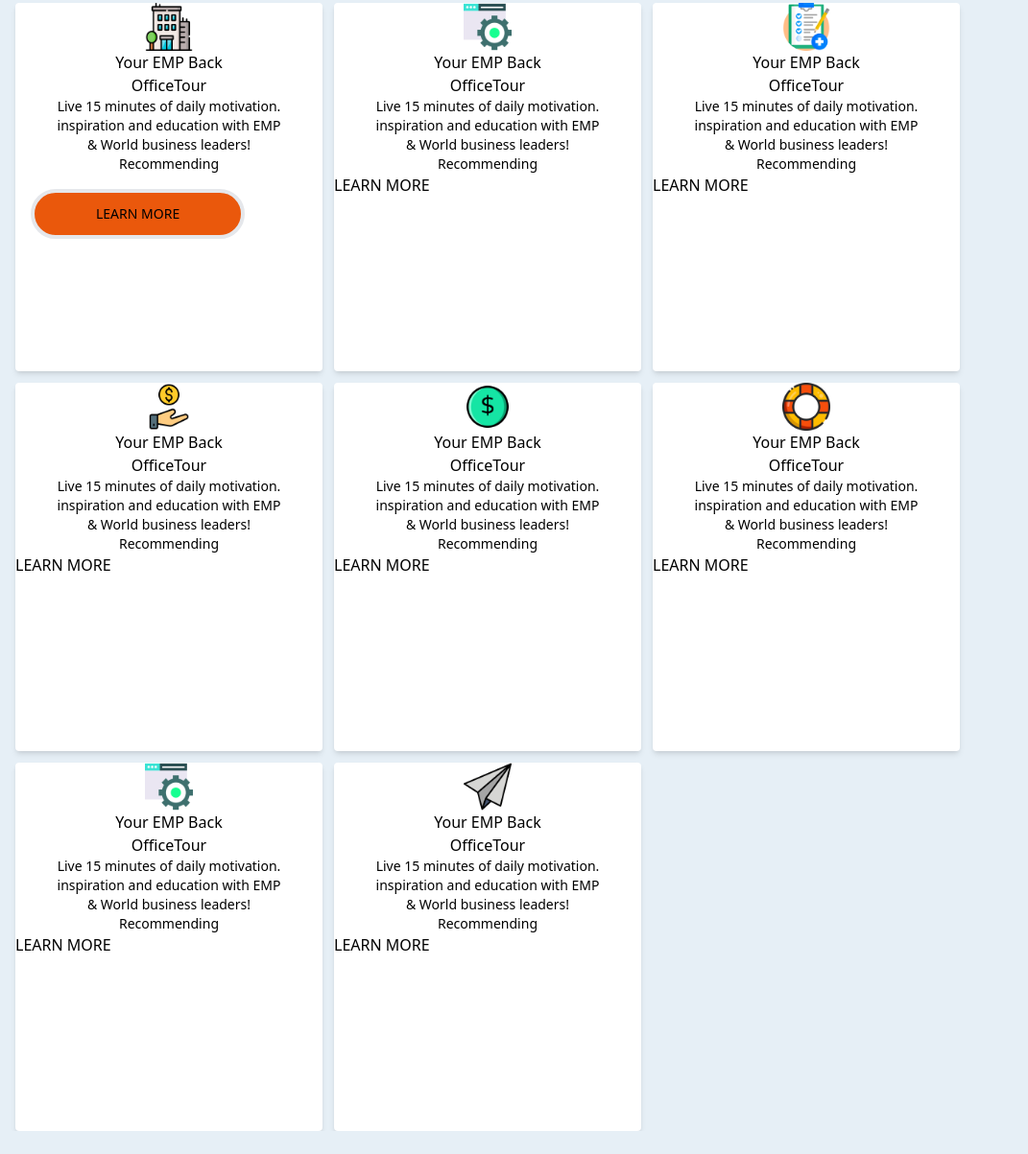
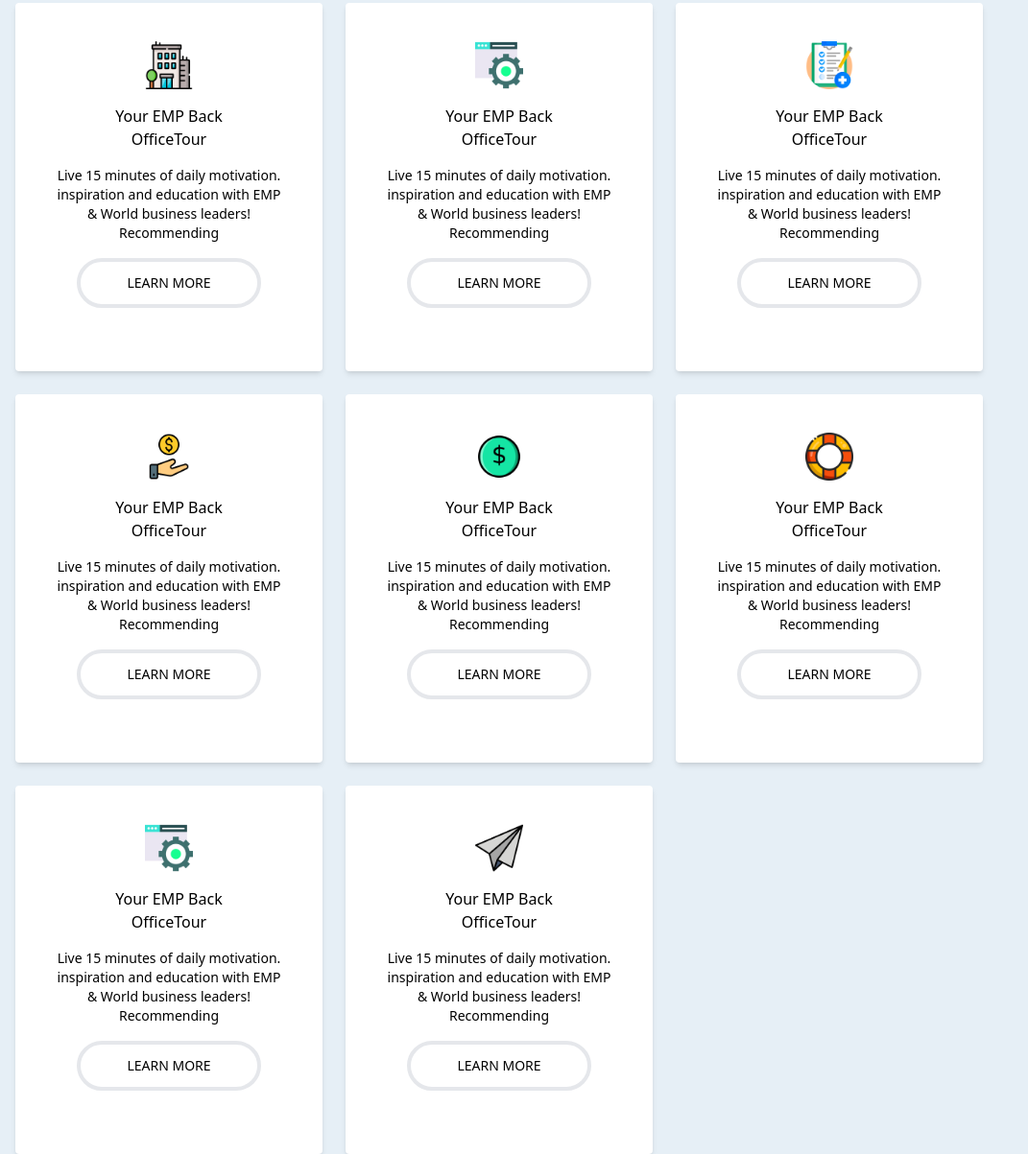
Before and after one commit to becodeorg/yu-4-css-frameworks-Gioke, a plain HTML site: page Frameworks_project_tailwinds/index.html in a window 1280 px wide. Shown: the part 13-1216 px from the top of the page at 96% size, without its empty margins (0-1071 px from the left). Before the commit the page ends 1192 px from the top, so only its background shows below. Drawn offline with nearby package versions, Linux system fonts and the light colour scheme.

Commit message:
buttons added

```diff
--- a/Frameworks_project_tailwinds/index.html
+++ b/Frameworks_project_tailwinds/index.html
@@ -11,54 +11,54 @@
 </head>
 <body>
 
-    <main class="flex flex-wrap gap-3 pt-4 pl-4 static">
+    <main class="flex flex-wrap gap-6 pt-4 pl-4">
         <div class="w-80 h-96 bg-white rounded overflow-hidden shadow-md">
-            <img class="m-auto" src="office.png" style="width: 50px; height:50px" alt="office picture">
-            <h4 class="text-center"><span>Your EMP Back<br> OfficeTour</span></h4>
-            <p class="text-center text-sm">Live 15 minutes of daily motivation.<br>inspiration and education with EMP<br>& World business leaders!<br>Recommending</p>
-            <button class="m-4 rounded-full border-4 px-16 py-3 uppercase text-sm bg-orange-600 border-orange-8OO">LEARN MORE</button>
+            <img class="m-auto mt-10" src="office.png" style="width: 50px; height:50px" alt="office picture">
+            <h4 class="text-center pt-4"><span>Your EMP Back<br> OfficeTour</span></h4>
+            <p class="text-center text-sm pt-4">Live 15 minutes of daily motivation.<br>inspiration and education with EMP<br>& World business leaders!<br>Recommending</p>
+            <div class="flex justify-center"><button class="m-4 rounded-full border-4 px-12 py-3 uppercase text-sm hover:bg-teal-400">LEARN MORE</button></div>
         </div>
         <div class="w-80 h-96 bg-white rounded overflow-hidden shadow-md">
-            <img class="m-auto" src="settings.png" style="width: 50px; height:50px" alt="settings picture">
-            <h4 class="text-center"><span>Your EMP Back<br> OfficeTour</span></h4>
-            <p class="text-center text-sm">Live 15 minutes of daily motivation.<br>inspiration and education with EMP<br>& World business leaders!<br>Recommending</p>
-            <button class="rounded-full">LEARN MORE</button>
+            <img class="m-auto mt-10" src="settings.png" style="width: 50px; height:50px" alt="settings picture">
+            <h4 class="text-center pt-4"><span>Your EMP Back<br> OfficeTour</span></h4>
+            <p class="text-center text-sm pt-4">Live 15 minutes of daily motivation.<br>inspiration and education with EMP<br>& World business leaders!<br>Recommending</p>
+            <div class="flex justify-center"><button class="m-4 rounded-full border-4 px-12 py-3 uppercase text-sm hover:bg-teal-400">LEARN MORE</button></div>
         </div>
-        <div class="w-80 h-96 bg-white rounded overflow-hidden shadow-md">
-            <img class="m-auto" src="health-check.png" style="width: 50px; height:50px" alt="health-check picture">
-            <h4 class="text-center"><span>Your EMP Back<br> OfficeTour</span></h4>
-            <p class="text-center text-sm">Live 15 minutes of daily motivation.<br>inspiration and education with EMP<br>& World business leaders!<br>Recommending</p>
-            <button class="rounded-full">LEARN MORE</button>
+        <div class="w-80 h-96 bg-white rounded overflow-hidden shadow-md static">
+            <img class="m-auto mt-10" src="health-check.png" style="width: 50px; height:50px" alt="health-check picture">
+            <h4 class="text-center pt-4"><span>Your EMP Back<br> OfficeTour</span></h4>
+            <p class="text-center text-sm pt-4">Live 15 minutes of daily motivation.<br>inspiration and education with EMP<br>& World business leaders!<br>Recommending</p>
+            <div class="flex justify-center"><button class="m-4 rounded-full border-4 px-12 py-3 uppercase text-sm hover:bg-teal-400">LEARN MORE</button></div>
         </div>
-        <div class="w-80 h-96 bg-white rounded overflow-hidden shadow-md">
-            <img class="m-auto" src="dollar-symbol2.png" style="width: 50px; height:50px" alt="dollar-symbol2 picture">
-            <h4 class="text-center"><span>Your EMP Back<br> OfficeTour</span></h4>
-            <p class="text-center text-sm">Live 15 minutes of daily motivation.<br>inspiration and education with EMP<br>& World business leaders!<br>Recommending</p>
-            <button class="rounded-full object-bottom">LEARN MORE</button>
+        <div class="w-80 h-96 bg-white rounded overflow-hidden shadow-md static">
+            <img class="m-auto mt-10" src="dollar-symbol2.png" style="width: 50px; height:50px" alt="dollar-symbol2 picture">
+            <h4 class="text-center pt-4"><span>Your EMP Back<br> OfficeTour</span></h4>
+            <p class="text-center text-sm pt-4">Live 15 minutes of daily motivation.<br>inspiration and education with EMP<br>& World business leaders!<br>Recommending</p>
+            <div class="flex justify-center"><button class="m-4 rounded-full border-4 px-12 py-3 uppercase text-sm hover:bg-teal-400">LEARN MORE</button></div>
         </div>
-        <div class="w-80 h-96 bg-white rounded overflow-hidden shadow-md">
-            <img class="m-auto" src="dollar-symbol.png" style="width: 50px; height:50px" alt="dollar-symbol picture">
-            <h4 class="text-center"><span>Your EMP Back<br> OfficeTour</span></h4>
-            <p class="text-center text-sm">Live 15 minutes of daily motivation.<br>inspiration and education with EMP<br>& World business leaders!<br>Recommending</p>
-            <button class="rounded-full object-bottom">LEARN MORE</button>
+        <div class="w-80 h-96 bg-white rounded overflow-hidden shadow-md static">
+            <img class="m-auto mt-10" src="dollar-symbol.png" style="width: 50px; height:50px" alt="dollar-symbol picture">
+            <h4 class="text-center pt-4"><span>Your EMP Back<br> OfficeTour</span></h4>
+            <p class="text-center text-sm pt-4">Live 15 minutes of daily motivation.<br>inspiration and education with EMP<br>& World business leaders!<br>Recommending</p>
+            <div class="flex justify-center"><button class="m-4 rounded-full border-4 px-12 py-3 uppercase text-sm hover:bg-teal-400">LEARN MORE</button></div>
         </div>
-        <div class="w-80 h-96 bg-white rounded overflow-hidden shadow-md">
-            <img class="m-auto" src="float.png" style="width: 50px; height:50px" alt="float picture">
-            <h4 class="text-center"><span>Your EMP Back<br> OfficeTour</span></h4>
-            <p class="text-center text-sm">Live 15 minutes of daily motivation.<br>inspiration and education with EMP<br>& World business leaders!<br>Recommending</p>
-            <button class="rounded-full object-bottom">LEARN MORE</button>
+            <div class="w-80 h-96 bg-white rounded overflow-hidden shadow-md static">
+            <img class="m-auto mt-10" src="float.png" style="width: 50px; height:50px" alt="float picture">
+            <h4 class="text-center pt-4"><span>Your EMP Back<br> OfficeTour</span></h4>
+            <p class="text-center text-sm pt-4 ">Live 15 minutes of daily motivation.<br>inspiration and education with EMP<br>& World business leaders!<br>Recommending</p>
+            <div class="flex justify-center"><button class="m-4 rounded-full border-4 px-12 py-3 uppercase text-sm hover:bg-teal-400">LEARN MORE</button></div>
         </div>
-        <div class="w-80 h-96 bg-white rounded overflow-hidden shadow-md">
-            <img class="m-auto" src="settings.png" style="width: 50px; height:50px" alt="settings picture">
-            <h4 class="text-center"><span>Your EMP Back<br> OfficeTour</span></h4>
-            <p class="text-center text-sm">Live 15 minutes of daily motivation.<br>inspiration and education with EMP<br>& World business leaders!<br>Recommending</p>
-            <button class="rounded-full object-bottom">LEARN MORE</button>
+        <div class="w-80 h-96 bg-white rounded overflow-hidden shadow-md static">
+            <img class="m-auto mt-10" src="settings.png" style="width: 50px; height:50px" alt="settings picture">
+            <h4 class="text-center pt-4"><span>Your EMP Back<br> OfficeTour</span></h4>
+            <p class="text-center text-sm pt-4">Live 15 minutes of daily motivation.<br>inspiration and education with EMP<br>& World business leaders!<br>Recommending</p>
+            <div class="flex justify-center"><button class="m-4 rounded-full border-4 px-12 py-3 uppercase text-sm hover:bg-teal-400">LEARN MORE</button></div>
         </div>
-        <div class="w-80 h-96 bg-white rounded overflow-hidden shadow-md">
-            <img class="m-auto" src="paper-airplane.png" style="width: 50px; height:50px" alt="paper-airplane picture">
-            <h4 class="text-center"><span>Your EMP Back<br> OfficeTour</span></h4>
-            <p class="text-center text-sm">Live 15 minutes of daily motivation.<br>inspiration and education with EMP<br>& World business leaders!<br>Recommending</p>
-            <button class="rounded-full object-bottom">LEARN MORE</button>
+        <div class="w-80 h-96 bg-white rounded overflow-hidden shadow-md static">
+            <img class="m-auto mt-10" src="paper-airplane.png" style="width: 50px; height:50px" alt="paper-airplane picture">
+            <h4 class="text-center pt-4"><span>Your EMP Back<br> OfficeTour</span></h4>
+            <p class="text-center text-sm pt-4">Live 15 minutes of daily motivation.<br>inspiration and education with EMP<br>& World business leaders!<br>Recommending</p>
+            <div class="flex justify-center"><button class="m-4 rounded-full border-4 px-12 py-3 uppercase text-sm hover:bg-teal-400">LEARN MORE</button></div>
         </div>
 
   </main>
```
